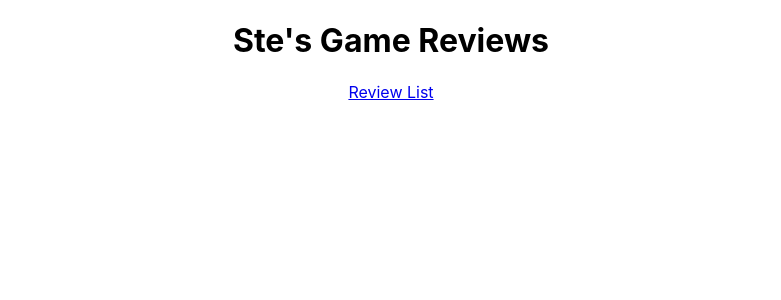
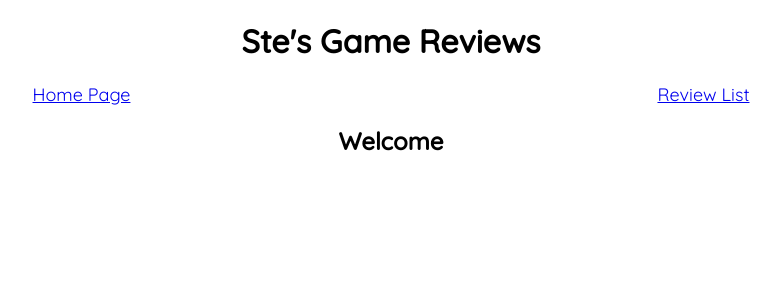
Before and after one commit to TrustTheProcess712/stes-fe-nc-games, a React (Create React App) app: page / in a window 1280 px wide. Shown: the top 300 px of the page, without its empty margins (249-1030 px from the left). Built offline with nearby package versions, Linux system fonts and the light colour scheme.

Commit message:
added comepleted reviewslist

```diff
--- a/src/App.css
+++ /dev/null
@@ -1,3 +0,0 @@
-.App {
-  text-align: center;
-}
--- a/src/App.js
+++ b/src/App.js
@@ -1,9 +1,10 @@
-import "./App.css";
+import "./index.css";
 
 import { BrowserRouter, Routes, Route, useParams } from "react-router-dom";
 
 import Header from "./Components/Header";
 import NavBar from "./Components/NavBar";
+import Home from "./Components/Home";
 import ReviewsList from "./Components/ReviewsList";
 
 function App() {
@@ -13,6 +14,7 @@ function App() {
         <Header />
         <NavBar />
         <Routes>
+          <Route path="/" element={<Home />} />
           <Route path="/reviews" element={<ReviewsList />} />
         </Routes>
       </div>
--- a/src/Components/Home.jsx
+++ b/src/Components/Home.jsx
@@ -1,13 +1,5 @@
-import Header from "./Components/Header";
-import NavBar from "./Components/NavBar";
-
 const Home = () => {
-  return (
-    <section>
-      <Header />
-      <NavBar />
-    </section>
-  );
+  return <h2 className="home">Welcome</h2>;
 };
 
 export default Home;
--- a/src/Components/NavBar.jsx
+++ b/src/Components/NavBar.jsx
@@ -4,6 +4,7 @@ const NavBar = () => {
   return (
     <div>
       <nav className="navbar">
+        <Link to="/">Home Page</Link>
         <Link to="/reviews">Review List</Link>
       </nav>
     </div>
--- /dev/null
+++ b/src/Components/ReviewsCard.jsx
@@ -0,0 +1,27 @@
+const ReviewsCard = ({
+  review_id,
+  title,
+  designer,
+  owner,
+  imgUrl,
+  reviewBody,
+  category,
+  createdAt,
+  votes,
+  commentCount,
+}) => {
+  return (
+    <article>
+      <h2>{title}</h2>
+      <h3>Category: {category}</h3>
+      <p>Designer: {designer}</p>
+      <img className="review_image" src={imgUrl} alt={title} />
+      <p>Owner: {owner}</p>
+      <p>{reviewBody}</p>
+      <p>Votes: {votes}</p>
+      <p>Num of Comments: {commentCount}</p>
+    </article>
+  );
+};
+
+export default ReviewsCard;
--- a/src/Components/ReviewsList.jsx
+++ b/src/Components/ReviewsList.jsx
@@ -1,5 +1,6 @@
 import { useState, useEffect } from "react";
 import { getReviews } from "../Utility/api";
+import ReviewsCard from "./ReviewsCard";
 
 const ReviewsList = () => {
   const [reviews, setReviews] = useState([]);
@@ -13,25 +14,38 @@ const ReviewsList = () => {
   return (
     <section>
       <header className="reviews_list">
-        <h1>Reviews List</h1>
+        <h1>Full List of Reviews</h1>
       </header>
 
       {reviews.map(
-        (review) => {
-          return <p>{review.title}</p>;
+        ({
+          review_id,
+          title,
+          designer,
+          owner,
+          review_img_url,
+          review_body,
+          category,
+          created_at,
+          votes,
+          comment_count,
+        }) => {
+          return (
+            <ReviewsCard
+              key={review_id}
+              review_id={review_id}
+              title={title}
+              designer={designer}
+              owner={owner}
+              imgUrl={review_img_url}
+              reviewBody={review_body}
+              category={category}
+              createdAt={created_at}
+              votes={votes}
+              commentCount={comment_count}
+            />
+          );
         }
-        //   {
-        //   review_id,
-        //   title,
-        //   designer,
-        //   owner,
-        //   review_img_url,
-        //   review_body,
-        //   category,
-        //   created_at,
-        //   votes,
-        //   comment_count,
-        // }
       )}
     </section>
   );
--- a/src/index.css
+++ b/src/index.css
@@ -1,13 +1,28 @@
-body {
-  margin: 0;
-  font-family: -apple-system, BlinkMacSystemFont, 'Segoe UI', 'Roboto', 'Oxygen',
-    'Ubuntu', 'Cantarell', 'Fira Sans', 'Droid Sans', 'Helvetica Neue',
-    sans-serif;
-  -webkit-font-smoothing: antialiased;
-  -moz-osx-font-smoothing: grayscale;
+@import url('https://fonts.googleapis.com/css2?family=Quicksand:wght@400;500&display=swap');
+
+.App {
+  text-align: center;
+
 }
 
-code {
-  font-family: source-code-pro, Menlo, Monaco, Consolas, 'Courier New',
-    monospace;
+body, html {
+  font-family: 'Quicksand';
 }
+
+.review_image {
+  height: 200px;
+}
+
+.navbar{
+  font-family: 'Quicksand';
+  color:blue;
+  font-size: large;
+  display: inline;
+  padding-right: 10px;
+  padding-left: 10px;
+  display: flex;
+  flex-direction: row;
+  justify-content: space-around;
+
+
+}
```
